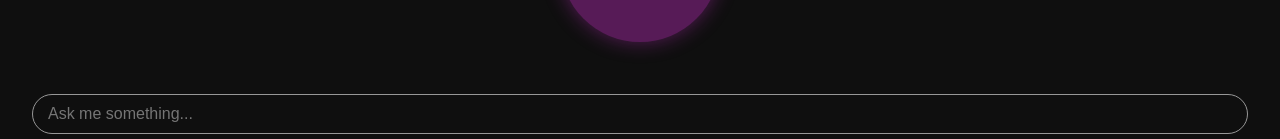
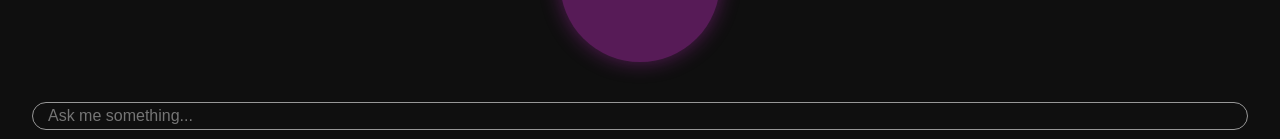
Before and after one commit to Wased20773/FoodFacts, a React (Vite) app: page / in a window 1280 px wide. Shown: the part 658-797 px from the top of the page. Built offline with nearby package versions, Linux system fonts and the light colour scheme.

Commit message:
style: replaced textarea with input field

```diff
--- a/src/App.css
+++ b/src/App.css
@@ -1,6 +1,6 @@
 .app-container {
     display: grid;
-    grid-template-rows: 5vh 60vh 25vh 10vh;
+    grid-template-rows: 5vh 60vh 30vh 5vh;
     flex-direction: column;
     align-items: center;
     justify-items: center;
@@ -27,7 +27,9 @@
     color: white;
 
     width: 95%;
-    height: 80%;
+    height: 70%;
+
+    align-self: start;
 
     display: flex;
     justify-content: center;
@@ -37,8 +39,8 @@
 .voice-input-field {
     width: 100%;
 
-    height: 40px;
-    min-height: 40px;
+    height: 100%;
+    min-height: 100%;
     max-height: 100%;
 
     padding: 9px 15px;
--- a/src/App.tsx
+++ b/src/App.tsx
@@ -14,12 +14,12 @@ function App() {
   const [secondProduct, setSecondProduct] = useState<FoodProduct | null>(null);
   const [responseMessage, setResponseMessage] = useState<string>('');
   const recognitionRef = useRef<SpeechRecognition | null>(null);
+
+  // for textarea height adjustment
   const MIN_TEXTAREA_HEIGHT: number = 40;
 
   async function handleVoiceCommand(command: string) {
     const detected = detectIntent(command);
-
-    console.log('Detected intent: ', detected);
 
     try {
       switch (detected.intent) {
@@ -203,7 +203,6 @@ function App() {
       recognitionRef.current = null;
       setIsListening(false);
       if (latestTranscriptRef.current) {
-        console.log(latestTranscriptRef.current)
         handleVoiceCommand(latestTranscriptRef.current);
       }
     };
```
